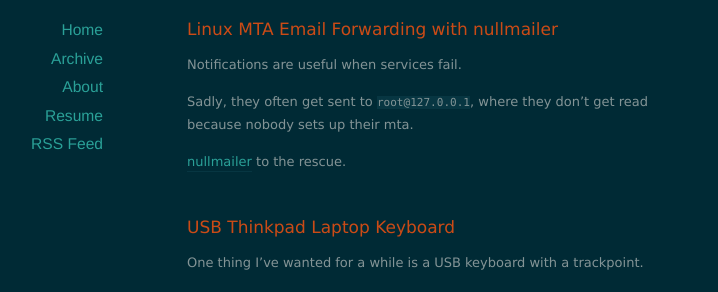
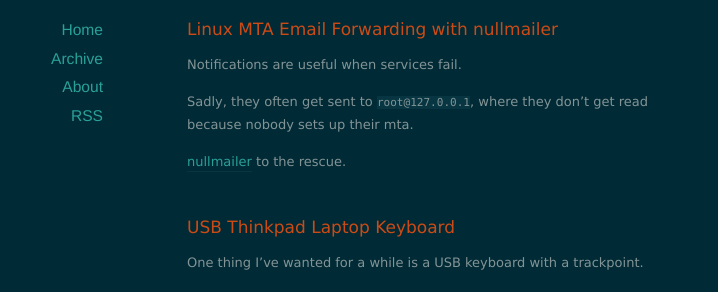
Before and after one commit to mtfurlan/mtfurlan.github.io, a Jekyll site: the page built from index.html, in a window 1280 px wide. Shown: the part 155-447 px from the top of the page, without its empty margins (203-921 px from the left). Built offline with Jekyll 4.4.1, drawn with Linux system fonts in a browser that asks for light colours; nearby versions of some CDN libraries; the list of posts is cut into pages by our own code.

Commit message:
remove resume link

```diff
--- a/_layouts/default.html
+++ b/_layouts/default.html
@@ -36,8 +36,8 @@
           <li><a href="/">Home</a></li>
           <li><a href="/archives">Archive</a></li>
           <li><a href="/about">About</a></li>
-          <li><a href="/resume">Resume</a></li>
-          <li><a href="/feed.xml">RSS Feed</a></li>
+          <!--<li><a href="/resume">Resume</a></li>-->
+          <li><a href="/feed.xml">RSS</a></li>
         </ul>
       </nav>
     </div>
```
